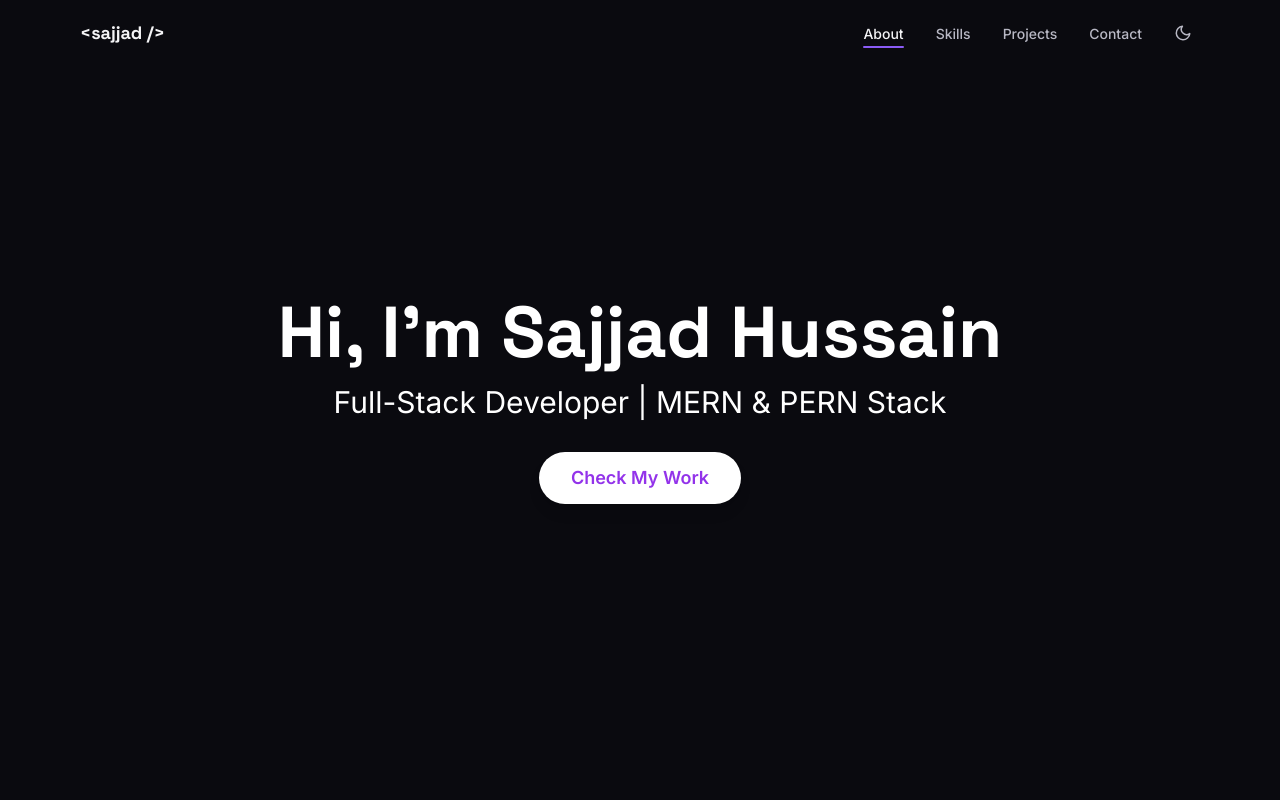
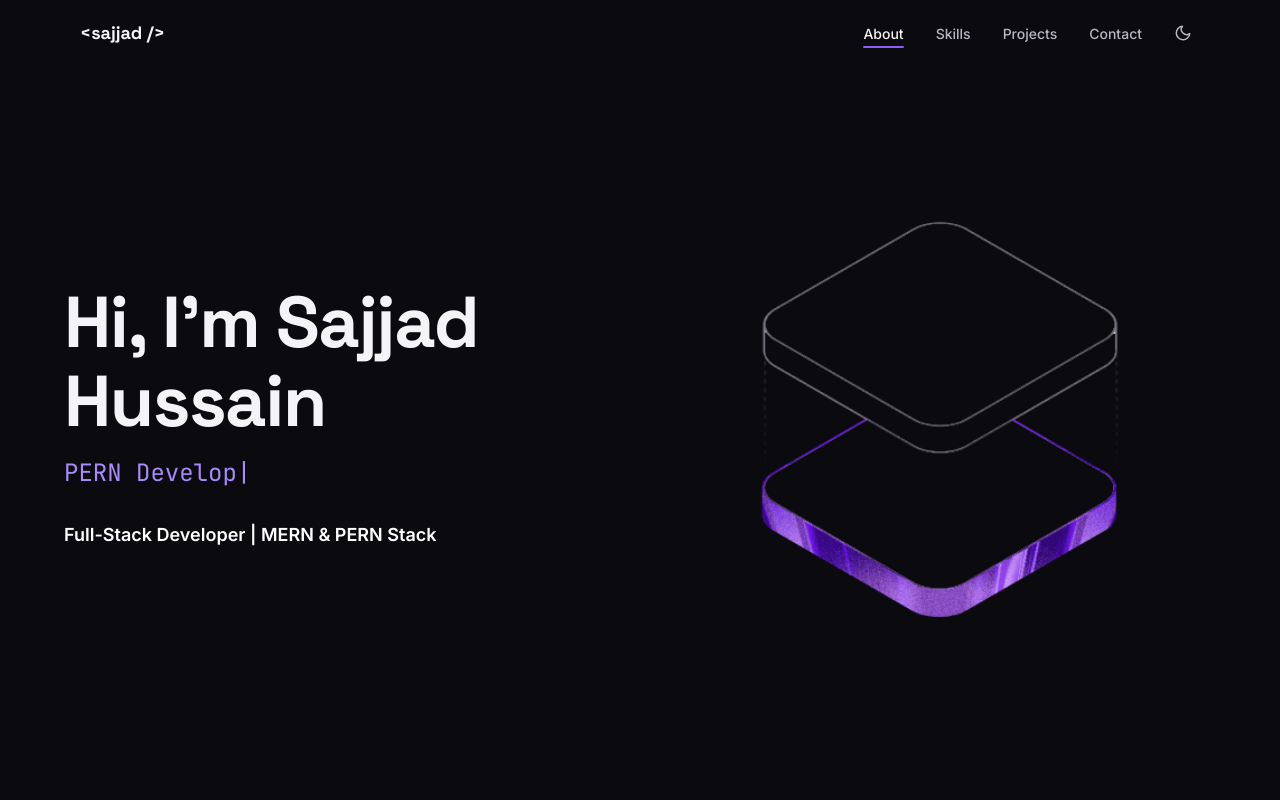
Before and after one commit to sajad-husain/portfolio-website, a React (Vite) app: page / in a window 1280 px wide. Shown: the top 800 px of the page. Built offline with nearby package versions, Linux system fonts and the light colour scheme.

Commit message:
feat: typing role animation in hero

```diff
--- a/src/components/Hero.jsx
+++ b/src/components/Hero.jsx
@@ -1,23 +1,36 @@
+import TypingEffect from "./TypingEffect";
+import heroImg from "../assets/hero.png";
+
+const ROLES = ["MERN Developer", "PERN Developer", "React Developer", "Full-Stack Developer"];
+
 function Hero() {
     return (
         <section
             id="top"
-            className="min-h-screen flex items-center justify-center surface-base px-4"
+            className="relative min-h-screen flex items-center surface-base px-4 pt-24 pb-16 overflow-hidden"
             aria-label="Hero"
         >
-            <div className="text-center text-white">
-                <h1 className="text-5xl md:text-7xl font-bold mb-4 animate-fade-in">
-                    Hi, I'm Sajjad Hussain
-                </h1>
-                <p className="text-2xl md:text-3xl mb-8">
-                    Full-Stack Developer | MERN &amp; PERN Stack
-                </p>
-                <a
-                    href="#projects"
-                    className="inline-block bg-white text-purple-600 font-bold py-3 px-8 rounded-full text-lg shadow-lg hover:shadow-2xl transition-all duration-300 hover:scale-105"
-                >
-                    Check My Work
-                </a>
+            <div className="container mx-auto max-w-6xl grid grid-cols-1 md:grid-cols-2 gap-12 items-center">
+                <div className="text-center md:text-left">
+                    <h1 className="text-hero-clamp font-bold text-ink-primary mb-4 animate-fade-in">
+                        Hi, I'm Sajjad Hussain
+                    </h1>
+                    <p className="text-xl md:text-2xl text-ink-secondary mb-8">
+                        <TypingEffect words={ROLES} />
+                    </p>
+                    <p className="text-lg font-semibold text-white">
+                        Full-Stack Developer | MERN &amp; PERN Stack
+                    </p>
+                </div>
+
+                <div className="hidden md:flex justify-center">
+                    <img
+                        src={heroImg}
+                        alt="Sajjad Hussain"
+                        className="max-w-sm w-full rounded-2xl"
+                        fetchpriority="high"
+                    />
+                </div>
             </div>
         </section>
     );
```
Also changed, not shown: 5 other files (tests, documents, lock files or other folders).
